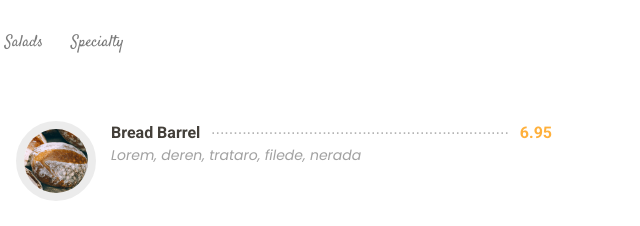
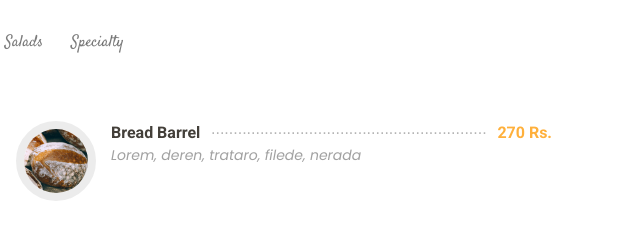
Before and after one commit to kthakz19/Delicious, a plain HTML site: page index.html in a window 1280 px wide. Shown: the part 2060-2286 px from the top of the page, 636-1276 px from the left. Drawn offline with Linux system fonts and the light colour scheme.

Commit message:
Update index.html

```diff
--- a/index.html
+++ b/index.html
@@ -284,7 +284,7 @@
           <div class="col-lg-6 menu-item isotope-item filter-specialty">
             <img src="assets/img/menu/bread-barrel.jpg" class="menu-img" alt="">
             <div class="menu-content">
-              <a href="#">Bread Barrel</a><span>6.95</span>
+              <a href="#">Bread Barrel</a><span>270 Rs.</span>
             </div>
             <div class="menu-ingredients">
               Lorem, deren, trataro, filede, nerada
```
